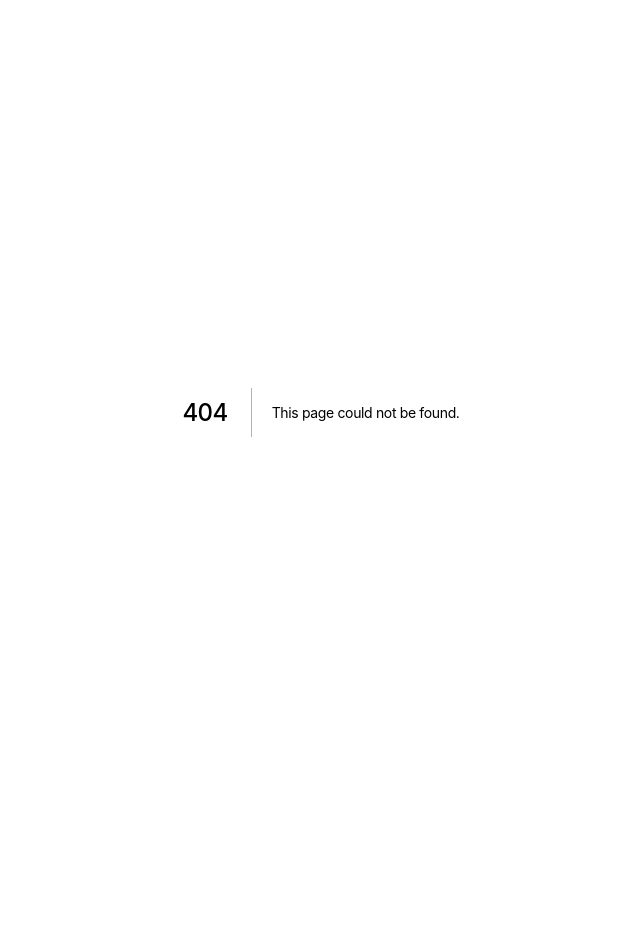
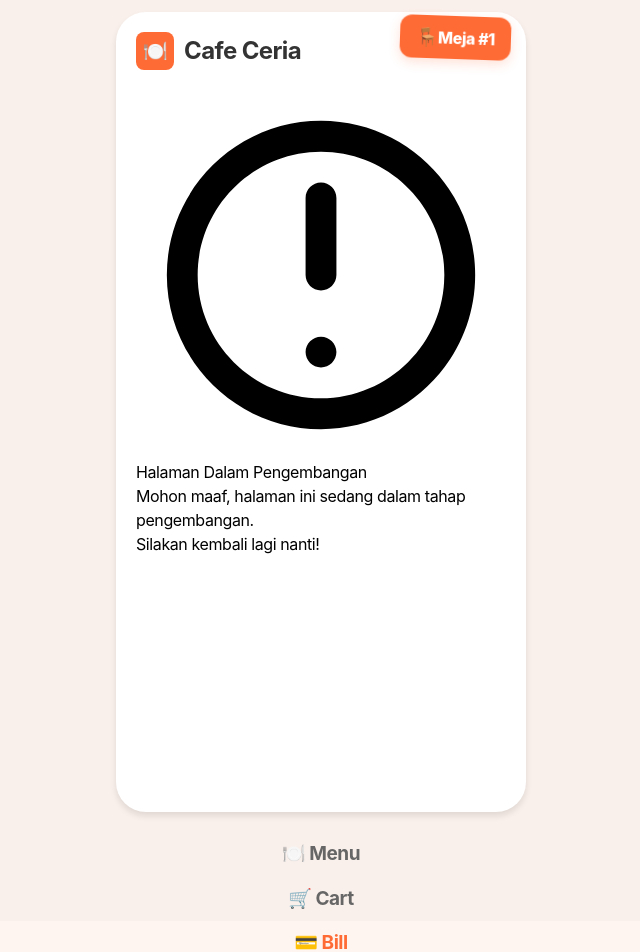
Before and after one commit to iqbaldp/emenu-v2-ui, a Next.js app: page /bill in a window 1280 px wide. Before the commit this address had no page. Shown: the top 952 px of the page, without its empty margins (319-959 px from the left). Before the commit the page ends 824 px from the top, so only its background shows below. Built offline with nearby package versions, Linux system fonts and the light colour scheme.

Commit message:
feat: setup bill page

```diff
--- /dev/null
+++ b/src/app/bill/page.tsx
@@ -0,0 +1,37 @@
+"use client";
+
+import Navigation from "@/components/Navigation";
+import Header from "@/components/home/Header";
+
+export default function BillPage() {
+  return (
+    <>
+      <div className="min-h-screen bg-gray-50">
+        <div className="container h-screen flex flex-col">
+          <Header />
+          <div className="flex-1 flex flex-col items-center justify-center p-4 -mt-16">
+            <div className="w-32 h-32 mb-8 text-[#ff6b35] opacity-80">
+              <svg
+                xmlns="http://www.w3.org/2000/svg"
+                viewBox="0 0 24 24"
+                fill="currentColor"
+                className="w-full h-full animate-pulse"
+              >
+                <path d="M12 2C6.48 2 2 6.48 2 12s4.48 10 10 10 10-4.48 10-10S17.52 2 12 2zm0 18c-4.41 0-8-3.59-8-8s3.59-8 8-8 8 3.59 8 8-3.59 8-8 8z" />
+                <path d="M12 6c-.55 0-1 .45-1 1v5c0 .55.45 1 1 1s1-.45 1-1V7c0-.55-.45-1-1-1zm0 10c-.55 0-1 .45-1 1s.45 1 1 1 1-.45 1-1-.45-1-1-1z" />
+              </svg>
+            </div>
+            <h2 className="text-3xl font-bold text-gray-700 mb-4 text-center">
+              Halaman Dalam Pengembangan
+            </h2>
+            <p className="text-gray-500 text-lg mb-8 text-center max-w-sm text-center">
+              Mohon maaf, halaman ini sedang dalam tahap pengembangan. <br />{" "}
+              Silakan kembali lagi nanti!
+            </p>
+          </div>
+        </div>
+      </div>
+      <Navigation />
+    </>
+  );
+}
--- a/src/app/layout.tsx
+++ b/src/app/layout.tsx
@@ -1,5 +1,6 @@
 import type { Metadata } from "next";
 import { Geist, Geist_Mono } from "next/font/google";
+import { merchantConfig } from "@/config/merchant";
 import "./globals.css";
 
 const geistSans = Geist({
@@ -13,22 +14,21 @@ const geistMono = Geist_Mono({
 });
 
 export const metadata: Metadata = {
-  title: "Create Next App",
-  description: "Generated by create next app",
+  title: merchantConfig.title,
+  description: merchantConfig.description,
+  icons: {
+    icon: "/favicon.ico"
+  }
 };
 
 export default function RootLayout({
   children,
-}: Readonly<{
+}: {
   children: React.ReactNode;
-}>) {
+}) {
   return (
     <html lang="en" suppressHydrationWarning>
-      <body
-        className={`${geistSans.variable} ${geistMono.variable} antialiased`}
-      >
-        {children}
-      </body>
+      <body className={`${geistSans.variable} ${geistMono.variable} font-sans`}>{children}</body>
     </html>
   );
 }
--- a/src/components/Navigation.tsx
+++ b/src/components/Navigation.tsx
@@ -51,7 +51,12 @@ export default function Navigation() {
             )}
           </AnimatePresence>
         </Link>
-        <Link href="/bill" className="nav-item">
+        <Link
+          href="/bill"
+          className={`nav-item relative ${
+            pathname === "/bill" ? "active" : ""
+          }`}
+        >
           💳 Bill
         </Link>
       </div>
--- a/src/components/SplashScreen.tsx
+++ b/src/components/SplashScreen.tsx
@@ -19,7 +19,7 @@ export default function SplashScreen() {
         setTimeout(() => {
           setIsVisible(false);
         }, 500);
-      }, 3000);
+      }, 1000);
 
       return () => clearTimeout(timer);
     }
--- a/src/config/merchant.ts
+++ b/src/config/merchant.ts
@@ -1,5 +1,6 @@
 export const merchantConfig = {
   name: "Cafe Ceria",
   logo: "🍽️",
-  description: "Cafe Ceria Digital Menu"
+  description: "Cafe Ceria Digital Menu",
+  title: "E-Menu | Cafe Ceria",
 };
```
